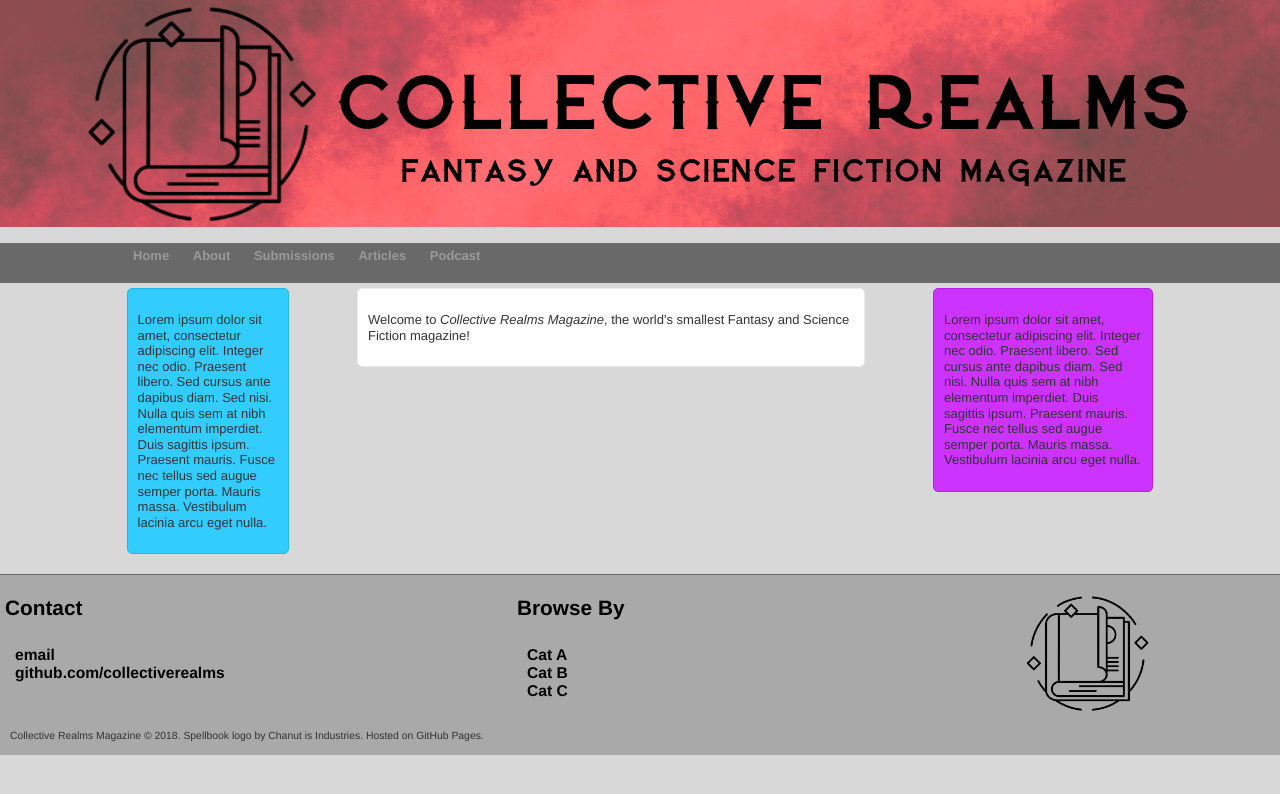
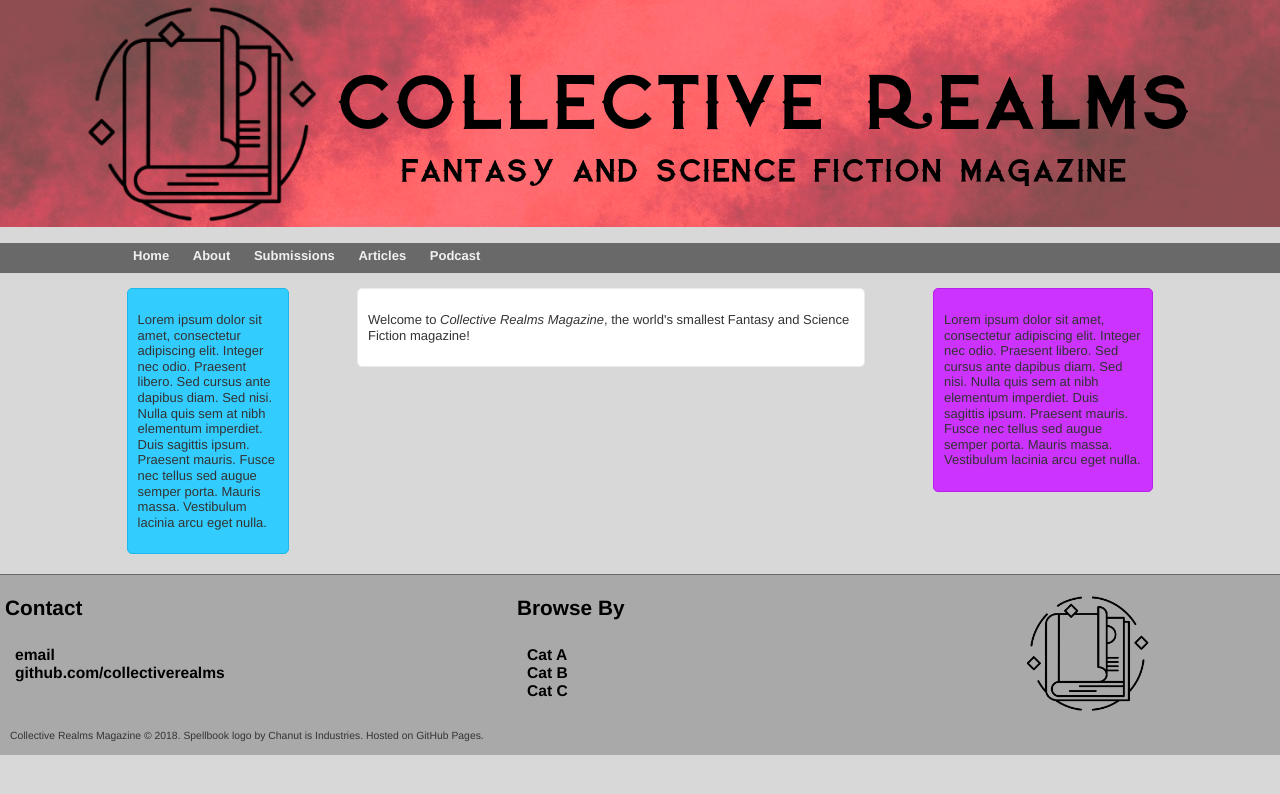
Before and after one commit to collectiverealms/collectiverealms, a Jekyll site: the page built from index.html, in a window 1280 px wide. Shown: the top 794 px of the page. Built offline with Jekyll 4.4.1, drawn with Linux system fonts in a browser that asks for light colours; the list of posts is cut into pages by our own code.

Commit message:
Update main.css

```diff
--- a/css/main.css
+++ b/css/main.css
@@ -6,8 +6,6 @@ body {
     margin: 0px;
     width: 100%;
     background-color: #D8D8D8;
-    background-repeat: repeat;
-    background size: 200px 200px;
 
 }
 
@@ -75,10 +73,11 @@ body {
                     #navigationwrap {
                         width: 100%;
                         margin: 0px;
+                        margin-bottom: 10px;
                     }
 
                     #navigation {
-                        height: 40px;
+                        height: 30px;
                         background: #696969;
                         margin: 0px;
                         padding-left: 10%;
@@ -88,6 +87,10 @@ body {
                         display: inline;
                         margin-right: 20px;
                         padding-top: 5px;
+                    }
+
+                    nav a {
+                        color: #F0F0F0;
                     }
 
 /* content contents */
```
